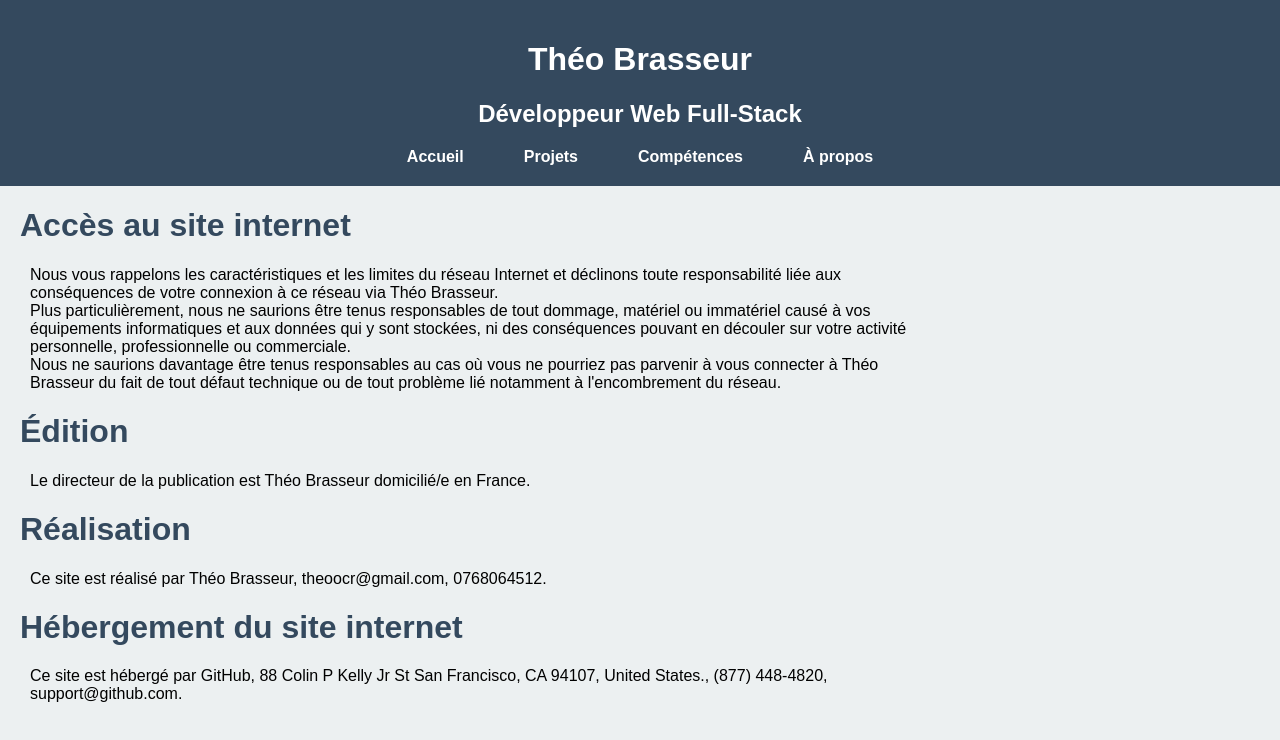
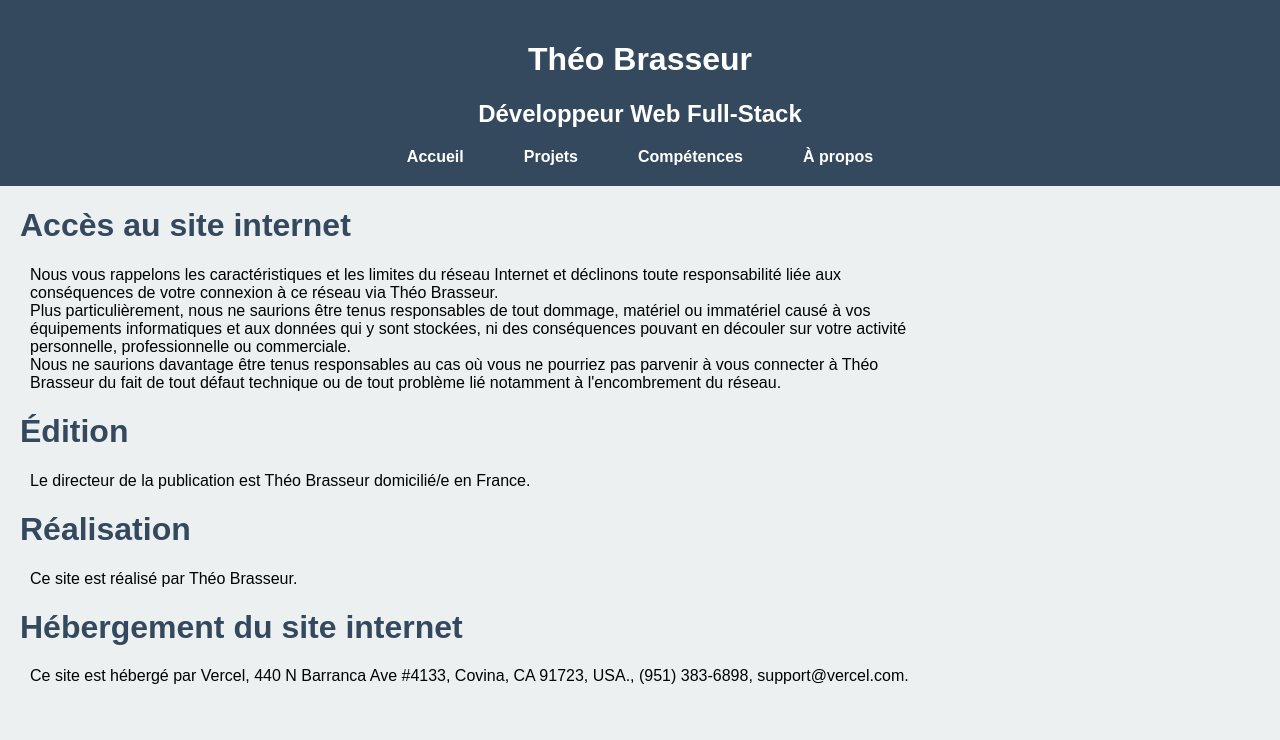
Before and after one commit to TheoBrasseurOCR/portfolioOCR, a React (Create React App) app: page /mentions-legales in a window 1280 px wide. Shown: the top 740 px of the page. Built offline with nearby package versions, Linux system fonts and the light colour scheme.

Commit message:
modif ML

```diff
--- a/src/pages/MentionsLegales.jsx
+++ b/src/pages/MentionsLegales.jsx
@@ -15,11 +15,11 @@ const MentionsLegales = () => {
       </p>
       <h1>Réalisation</h1>
       <p>
-        Ce site est réalisé par Théo Brasseur, theoocr@gmail.com, 0768064512.
+        Ce site est réalisé par Théo Brasseur.
       </p>
       <h1>Hébergement du site internet</h1>
       <p>
-        Ce site est hébergé par GitHub, 88 Colin P Kelly Jr St San Francisco, CA 94107, United States., (877) 448-4820, support@github.com.
+        Ce site est hébergé par Vercel, 440 N Barranca Ave #4133, Covina, CA 91723, USA., (951) 383-6898, support@vercel.com.
       </p>
     </div>
   );
```
